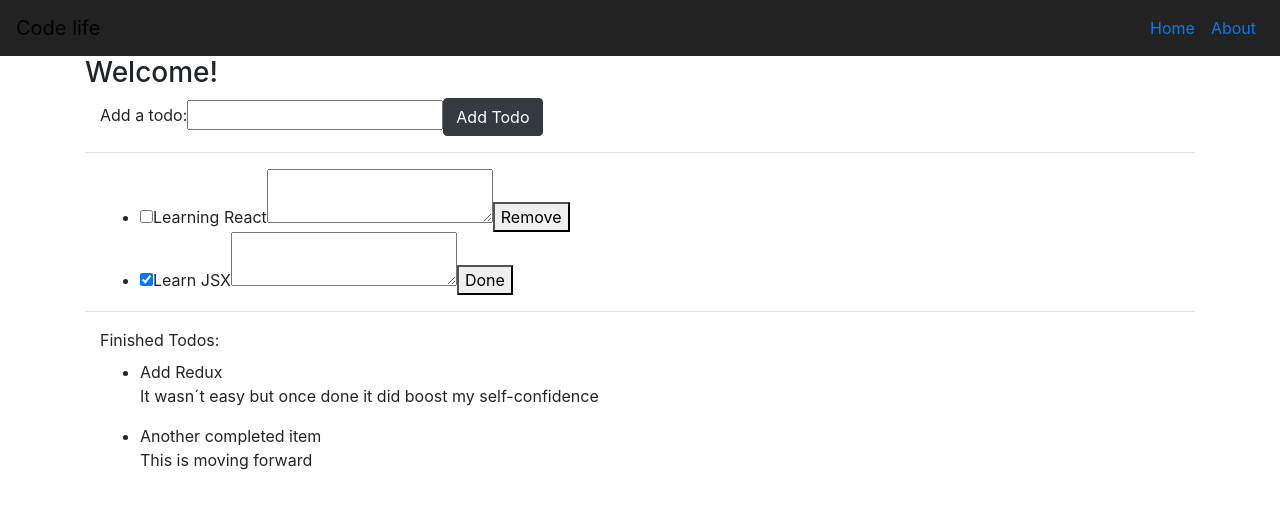
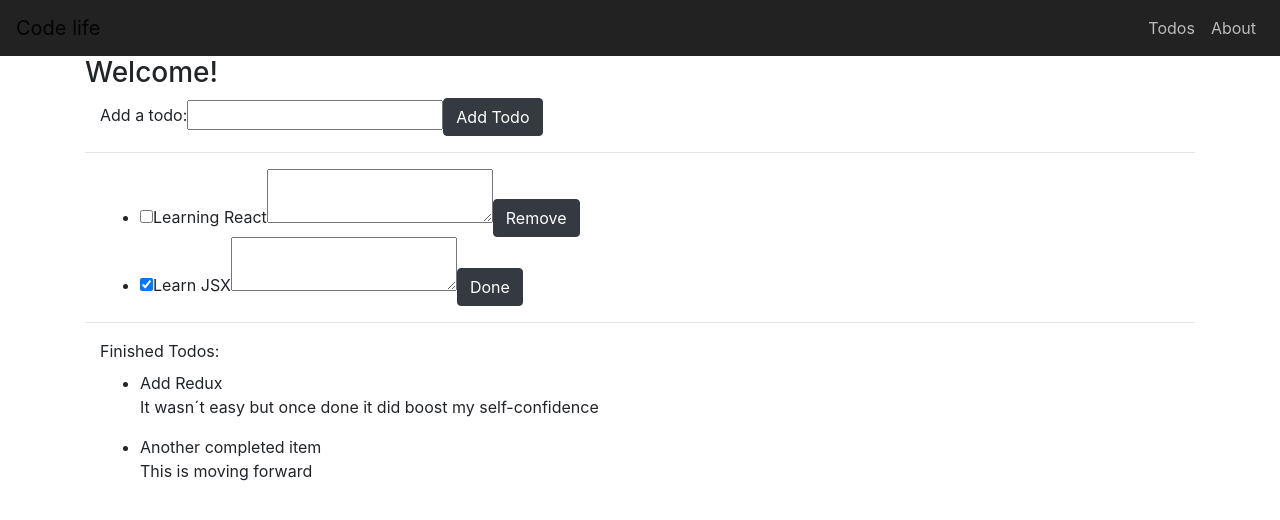
Before and after one commit to Organwolf/ReactJS, a React (Create React App) app in the folder intro-react/: page / in a window 1280 px wide. Shown: the top 520 px of the page. Built offline with nearby package versions, Linux system fonts and the light colour scheme.

Commit message:
Solved problems with a hover effect in the navbar's styled component

```diff
--- a/intro-react/src/components/NavigationBar.js
+++ b/intro-react/src/components/NavigationBar.js
@@ -8,13 +8,12 @@ const Styles = styled.div`
         background-color: #222;
     }
 
-    .navbar-brand .navbar-nav .nav-link {
+    a, .navbar-brand .navbar-nav .nav-link {
         color: #bbb;
 
         &:hover {
             color: white;
         }
-
     }
 `;
 
@@ -27,7 +26,7 @@ export const NavigationBar = () => (
                 <Nav className="ml-auto">
                     <Nav.Item>
                         <Nav.Link>
-                        <Link to="/">Home</Link>
+                        <Link to="/">Todos</Link>
                         </Nav.Link>
                     </Nav.Item>
                     <Nav.Item>
--- a/intro-react/src/components/TodoItem.js
+++ b/intro-react/src/components/TodoItem.js
@@ -1,5 +1,6 @@
 import React from 'react'
 import ReviewTodo from './ReviewTodo';
+import { Button } from 'react-bootstrap'
 
 const TodoItem = (props) => {
     const { todo, index, newReviewChanged } = props;
@@ -18,19 +19,21 @@ const TodoItem = (props) => {
                 newReviewChanged={newReviewChanged}
             />
             {todo.done ?
-                <button
-                    className="button"
-                    onClick={() => props.saveTodo(index)}>
-                    Done
-                </button> :
-
-                <button
-                    className="button"
-                    onClick={() => props.removeTodo(index)}>
-                    Remove
-                </button>
+                <Button
+                    type="submit"
+                    variant="dark"
+                    onClick={() => props.saveTodo(index)}
+                    >Done
+                </Button>
+                :
+                <Button
+                    type="submit"
+                    variant="dark"
+                    onClick={() => props.removeTodo(index)}
+                    >Remove
+                </Button>
             }
-        </li >
+        </li>
     )
 }
 
--- a/intro-react/src/containers/TodoApp.js
+++ b/intro-react/src/containers/TodoApp.js
@@ -82,7 +82,6 @@ class TodoApp extends Component {
           />
         </div>
       </Fragment>
-
     );
   }
 }
```
